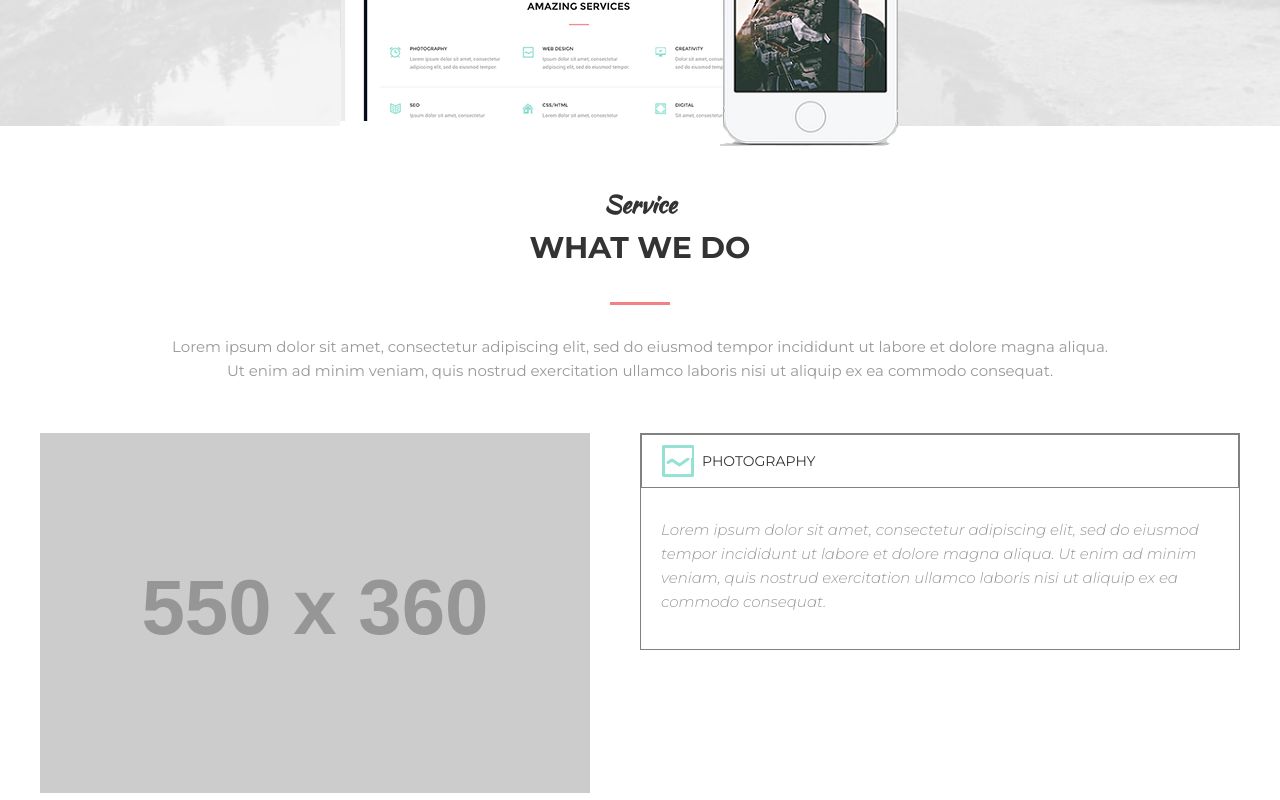
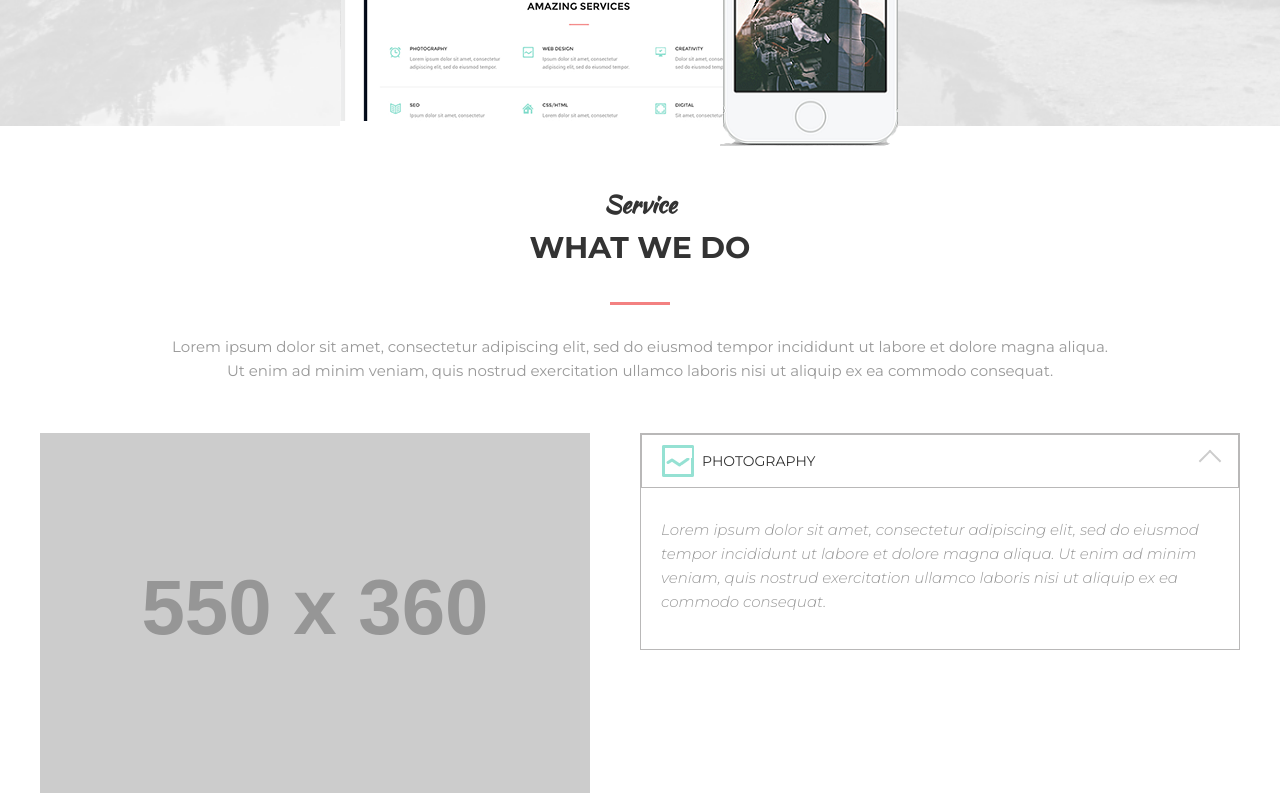
Before and after one commit to nudnov1/mytmp1, a plain HTML site: page index.html in a window 1280 px wide. Shown: the part 2938-3738 px from the top of the page. Drawn offline with Linux system fonts and the light colour scheme; placeholder pictures from the web are drawn by us.

Commit message:
Update style.css

```diff
--- a/assets/css/style.css
+++ b/assets/css/style.css
@@ -426,15 +426,34 @@ margin-bottom: 10px;
 /*Accordion*/
 
 .accordion_item  {
-    border: 1px solid #818181;
+    border: 1px solid #b9b8b8;
 }
 
 .accordion_header {
     padding: 15px 20px 15px 60px;
     position: relative;
 
-    border: 1px solid #818181;
+    border: 1px solid #b9b8b8;
 }
+.accordion_header::after {
+    content: "";
+    display: block;
+    width: 16px;
+    height: 16px;
+
+    border-top: 2px solid #ccc;
+    border-right: 2px solid #ccc;
+
+    position: absolute;
+    top: 50%;
+    right: 20px;
+    z-index: 1;
+
+    transform: translateY(-50%)
+    rotate(-45deg);
+
+}
+
 .accordion_icom {
     position: absolute;
     top: 50%;
```
